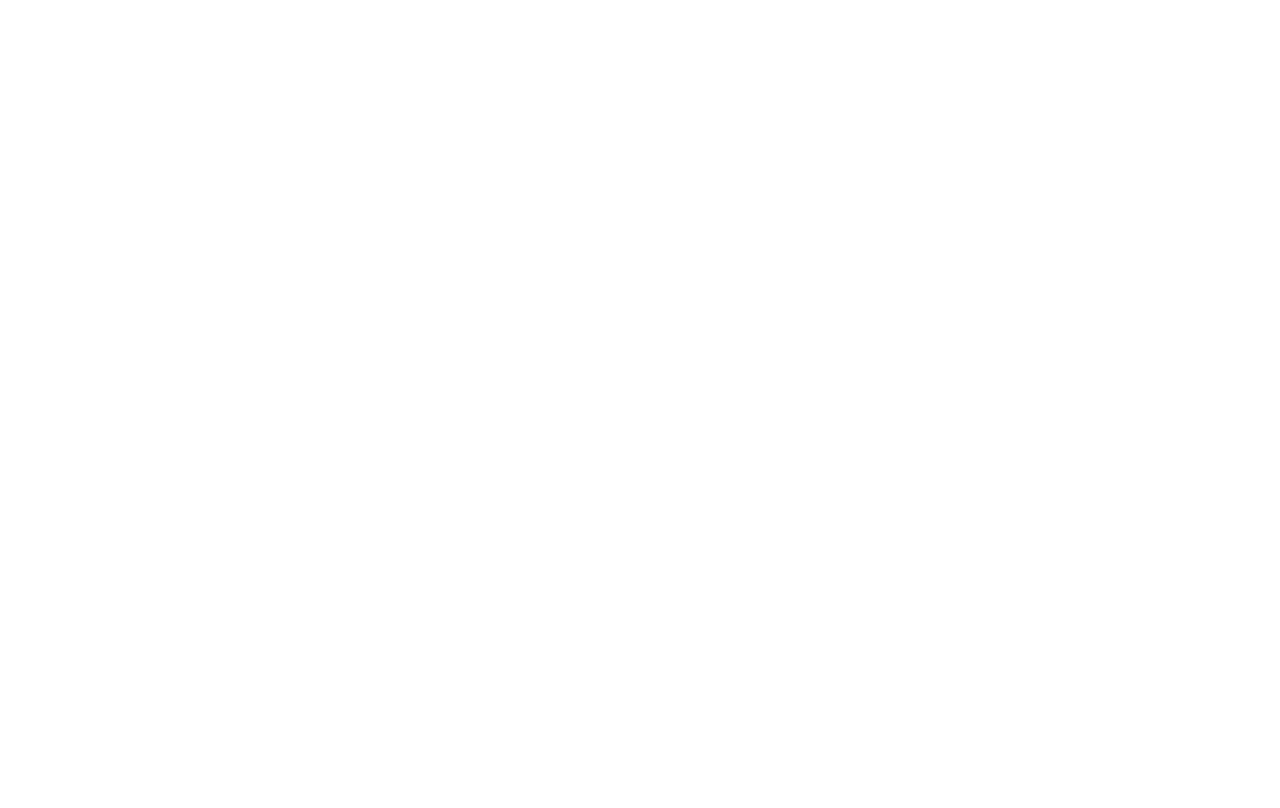
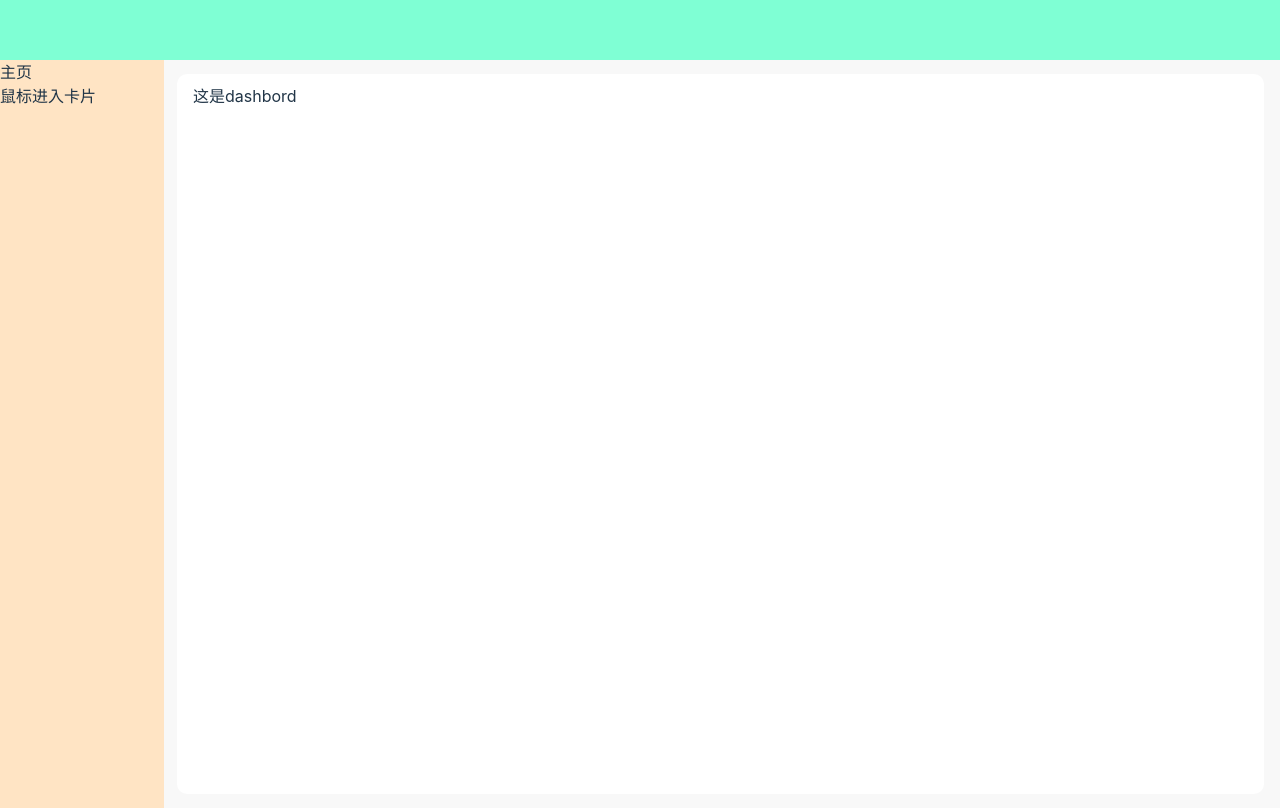
Before and after one commit to YihaoCCC/css-demo, a Vue app: page /#/dashbord in a window 1280 px wide. Before the commit this address had no page. Built offline with nearby package versions, Linux system fonts and the light colour scheme.

Commit message:
🌈 style(框架搭建): 定义了基础框架

```diff
--- a/package.json
+++ b/package.json
@@ -9,13 +9,13 @@
     "preview": "vite preview"
   },
   "dependencies": {
-    "node-sass": "^7.0.3",
-    "sass-loader": "^13.0.2",
+    "animate.css": "^4.1.1",
     "vue": "^3.2.37",
     "vue-router": "^4.1.5"
   },
   "devDependencies": {
     "@vitejs/plugin-vue": "^3.1.0",
+    "sass": "^1.54.9",
     "typescript": "^4.6.4",
     "vite": "^3.1.0",
     "vue-tsc": "^0.40.4"
--- a/src/components/Layout.vue
+++ b/src/components/Layout.vue
@@ -1,16 +1,54 @@
 <template>
     <div>
-        这是layout 123
-        <slot name="layout-container">
+        <div class="header">
 
-        </slot>
+        </div>
+        <div class="container">
+            <div class="leftBar">
+                <!-- <button @click="closeLeftBar">折叠</button> 6  -->
+                <LeftBarItem></LeftBarItem>
+            </div>
+            <div class="rightContent">
+                <slot name="layout-container"></slot>
+            </div>
+        </div>
+
     </div>
 </template>
 
 <script lang="ts" setup>
+import { ref } from 'vue';
+import LeftBarItem from './LeftBarItem.vue';
 
+     const isCloseBar = ref(false)
+     const closeLeftBar = () => {
+        isCloseBar.value = !isCloseBar.value
+     }
 </script>
 
 <style lang="scss" scoped>
-
+    .header {
+        width: 100%;
+        height: 60px;
+        background-color: aquamarine;
+    }
+    .container {
+        display: flex;
+        align-items: center;
+        justify-content: space-between;
+        padding-right: 16px;
+        .leftBar {
+            width: 13%;
+            height: 93.5vh;
+            background-color: bisque;
+        }
+        .rightContent {
+            width: 86%;
+            border-radius: 10px;
+            background-color: #fff;
+            height: 90vh;
+            padding: 10px 16px;
+            box-sizing: border-box;
+        }
+    }
 </style>
--- /dev/null
+++ b/src/components/LeftBarItem.vue
@@ -0,0 +1,13 @@
+<template>
+    <div class="routeItem" v-for="item in routeList" @click="goPage(item.path)">
+        {{item.name}}
+    </div>
+</template>
+<script lang="ts" setup>
+    import { routeList } from '../routerItem/routerList'
+    import { useRouter } from 'vue-router';
+    const router = useRouter()
+    const goPage = (path:string) => {
+        router.push(path)
+    }
+</script>
--- a/src/main.ts
+++ b/src/main.ts
@@ -2,7 +2,7 @@
 import './style.css'
 import App from './App.vue'
 import router from './router/index'
-
+import 'animate.css'
 const app = createApp(App)
 app.use(router)
 app.mount('#app')
--- a/src/router/index.ts
+++ b/src/router/index.ts
@@ -2,19 +2,20 @@
 
 const routes:RouteRecordRaw[] = [
     {
-        path: "/",
-        redirect: 'home/dashbord',
-    },
-    {
-        path: '/home',
+        path: '/',
         name: 'home',
         component: () => import('../views/home/home.vue'),
-        redirect: '/home/dashbord',
+        redirect: '/dashbord',
         children: [
             {
-                path: '/home/dashbord',
+                path: 'dashbord',
                 name: 'dashbord',
                 component: () => import('../views/dashbord/dashbord.vue')
+            },
+            {
+                path: 'mouseCard',
+                name: 'mouseCard',
+                component: () => import('../views/mouseCard/mouseCard.vue')
             }
         ]
     }
--- /dev/null
+++ b/src/routerItem/routerList.ts
@@ -0,0 +1,10 @@
+export const routeList = [
+    {
+        path: '/',
+        name: '主页'
+    },
+    {
+        path: '/mouseCard',
+        name: '鼠标进入卡片'
+    }
+]
--- a/src/style.css
+++ b/src/style.css
@@ -18,6 +18,7 @@
 html,body {
   margin: 0;
   padding: 0;
+  background-color: #f8f8f8;
 }
 
 @media (prefers-color-scheme: light) {
--- a/src/views/home/home.vue
+++ b/src/views/home/home.vue
@@ -5,7 +5,15 @@
     <template>
       <Layout>
           <template v-slot:layout-container>
-            <router-view />
+              <router-view v-slot="props">
+                <transition
+                  :appear="true"
+                  enter-active-class="animate__animated animate__bounceInDown"
+                  leave-active-class="animate__animated animate__backOutDown"
+                >
+                  <component :is="props.Component"></component>
+                </transition>
+              </router-view>
           </template>
       </Layout>
     </template>
--- /dev/null
+++ b/src/views/mouseCard/mouseCard.vue
@@ -0,0 +1,12 @@
+<template>
+    <div>
+        随着鼠标进入位置展示详情
+    </div>
+</template>
+<script lang="ts" setup>
+
+</script>
+
+<style lang="scss" scoped>
+    @import './mouseCard.scss';
+</style>
```
Also changed, not shown: src/components/HelloWorld.vue (deleted, +0 -38 lines), src/views/mouseCard/mouseCard.scss (added), 2 other files (tests, documents, lock files or other folders).
